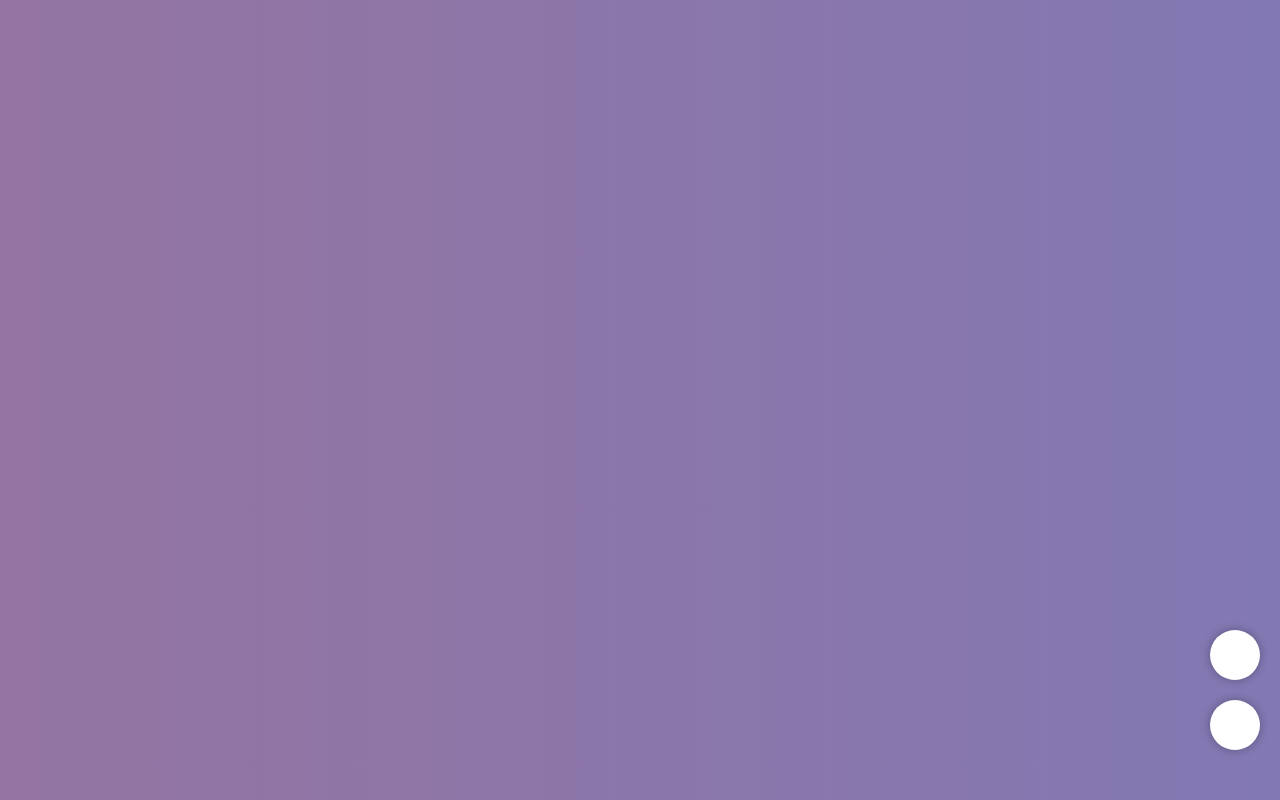
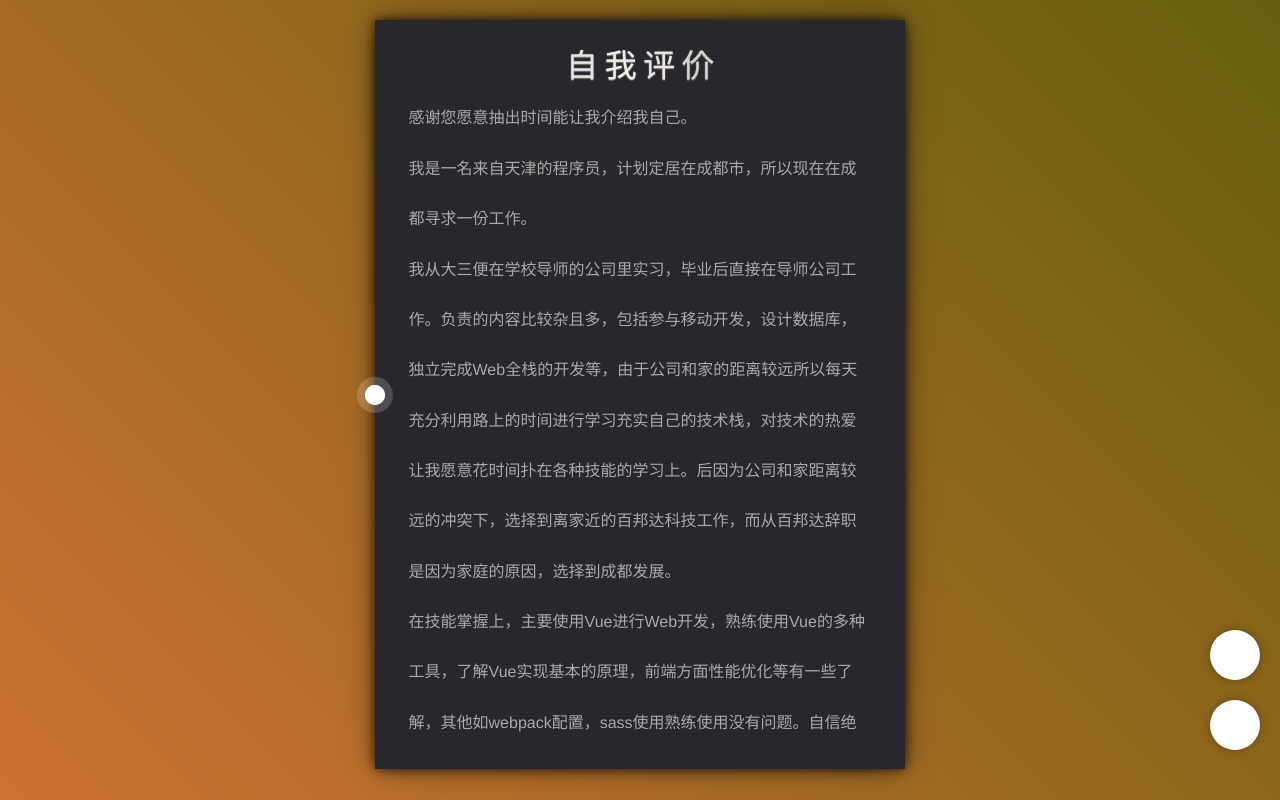
Before and after one commit to GooooogoKMC/Resume, a Vue app: page /appraisal in a window 1280 px wide. Built offline with nearby package versions, Linux system fonts and the light colour scheme; a web font is replaced by a local one.

Commit message:
修复一些小问题并将自我介绍完善

```diff
--- a/package.json
+++ b/package.json
@@ -10,7 +10,6 @@
   "dependencies": {
     "axios": "^0.18.0",
     "core-js": "^2.6.5",
-    "element-ui": "^2.8.2",
     "normalize.css": "^8.0.1",
     "register-service-worker": "^1.6.2",
     "vue": "^2.6.10",
--- /dev/null
+++ b/public/self_appraisal.js
@@ -0,0 +1 @@
+export default `<body class="view" contenteditable="true" spellcheck="false" style="overflow-y: hidden; cursor: text; height: 400px;"><p><span style="font-size: 18px;">感谢您愿意抽出时间能让我介绍我自己。</span><br></p><p><span style="font-size: 14px;">我是一名来自天津的程序员，计划定居在成都市，所以现在在成都寻求一份工作。</span></p><p><span style="font-size: 14px;">我从大三便在学校导师的公司里实习，毕业后直接在导师公司工作。负责的内容比较杂且多，包括参与移动开发，设计数据库，独立完成Web全栈的开发等，由于公司和家的距离较远所以每天充分利用路上的时间进行学习充实自己的技术栈，对技术的热爱让我愿意花时间扑在各种技能的学习上。后因为公司和家距离较远的冲突下，选择到离家近的百邦达科技工作，而从百邦达辞职是因为家庭的原因，选择到成都发展。</span></p><p><span style="font-size: 14px;">在技能掌握上，主要使用Vue进行Web开发，熟练使用Vue的多种工具，了解Vue实现基本的原理，前端方面性能优化等有一些了解，其他如webpack配置，sass使用熟练使用没有问题。自信绝大多数的前端工程需求都可以完成。熟悉服务器Win或Liux下Apache以及Nginx的配置，使用Php或nodejs进行后端程序的开发，可以进行Android应用部分功能的开发，可以配合咸鱼的fish_redux进行Flutter应用的开发。</span></p>`
--- a/src/App.vue
+++ b/src/App.vue
@@ -5,6 +5,7 @@
     <!--|-->
     <!--<router-link to="/about">About</router-link>-->
     <!--</div>-->
+    <div class="animate-bg"></div>
     <div id="content">
       <transition name="fade">
         <router-view/>
@@ -90,35 +91,57 @@ export default {
     -moz-osx-font-smoothing: grayscale;
     text-align: center;
     color: #333;
+    min-width: 960px;
 
     position: relative;
     width: 100%;
     height: 100%;
     overflow: auto;
     background-repeat: repeat;
-    background-image: linear-gradient(90deg, rgba(0, 99, 103, 0.76), rgba(66, 142, 146, 0.76),
+    /*background-image: linear-gradient(90deg, rgba(0, 99, 103, 0.76), rgba(66, 142, 146, 0.76),
       rgba(0, 54, 58, 0.76), rgba(1, 87, 155, 0.76), rgba(49, 27, 146, 0.76),
       rgba(136, 14, 79, 0.76), rgba(201, 122, 26, 0.75), rgba(194, 53, 45, 0.75),
-      rgba(63, 81, 181, 0.75), rgba(0, 96, 100, 0.76));
+      rgba(63, 81, 181, 0.75), rgba(0, 96, 100, 0.76));*/
     /*background-image: linear-gradient(90deg, #006064, #428e92,*/
     /*#00363a, #01579b, #311b92, #880e4f,*/
     /*#c97a1a, #c2352d, #3f51b5, #006064);*/
-    background-attachment: fixed;
-    background-size: 5000% 5000%;
-    animation: backgroundColorChange 2400s normal infinite linear;
-    @keyframes backgroundColorChange {
-      from {
-        background-position: 5000% 5000%;
-      }
-      to {
-        background-position: 0 0;
+    /*background-attachment: fixed;
+    background-size: 5000% 5000%;*/
+    /*background-image: linear-gradient(135deg, #667eea 0%, #764ba2 100%);*/
+    /*animation: backgroundColorChange 6s normal infinite linear;*/
+    /*@keyframes backgroundColorChange {*/
+      /*from {*/
+        /*!*background-position: 5000% 5000%;*!*/
+        /*filter: hue-rotate(0deg);*/
+      /*}*/
+      /*to {*/
+        /*!*background-position: 0 0;*!*/
+        /*filter: hue-rotate(360deg);*/
+      /*}*/
+    /*}*/
+    .animate-bg{
+      position: fixed;
+      top: 0;
+      right: 0;
+      bottom: 0;
+      left: 0;
+      z-index: 1;
+      background-image: linear-gradient(45deg, #667eea 0%, #764ba2 100%);
+      animation: backgroundColorChange 12s normal infinite linear;
+      @keyframes backgroundColorChange {
+        from {
+          /*background-position: 5000% 5000%;*/
+          filter: hue-rotate(0deg);
+        }
+        to {
+          /*background-position: 0 0;*/
+          filter: hue-rotate(360deg);
+        }
       }
     }
-
     #content {
       position: relative;
-      min-width: 960px;
-
+      z-index: 2;
       .fade-enter-active,
       .fade-leave-active {
         position: absolute;
@@ -146,6 +169,7 @@ export default {
       position: fixed;
       right: 20px;
       bottom: 30px;
+      z-index: 3;
       .iconfont{
         $size: 50;
         background: #fff;
--- a/src/components/AboutBase.vue
+++ b/src/components/AboutBase.vue
@@ -8,6 +8,7 @@
     </div>
     <div class="lead">
       <div class="triangle"/>
+      <div class="shadow-container">
         <div class="bloc">
           <div class="title theme-select">专业技能</div>
           <div class="content professional-skill">
@@ -35,6 +36,7 @@
             <div class="line">
               <div class="iconfont icon theme-select">&#xe7a5;</div>
               <div class="tale theme-select">{{baseInfo.location}}</div>
+            </div>
           </div>
         </div>
       </div>
@@ -184,6 +186,16 @@ export default {
       left: $baseLeadLeft + rem;
       padding-top: $baseLeadBeforeHeight * 2 + rem;
       background: $pageSubThemeColor;
+      overflow: hidden;
+
+      .shadow-container{
+        width: 100%;
+        height: 100%;
+        box-sizing: content-box;
+        overflow-x: hidden;
+        overflow-y: scroll;
+        padding-right: 15px;
+      }
 
       &:before,
       &:after {
--- a/src/conf/router/index.js
+++ b/src/conf/router/index.js
@@ -12,14 +12,17 @@ export default new Router({
       path: '/',
       name: 'home',
       component: Home,
-    },
-    {
+    }, {
       path: '/about',
       name: 'about',
       // route level code-splitting
       // this generates a separate chunk (about.[hash].js) for this route
       // which is lazy-loaded when the route is visited.
       component: () => import(/* webpackChunkName: "about" */ '../../views/About.vue'),
+    }, {
+      path: '/appraisal',
+      name: 'appraisal',
+      component: () => import('../../views/SelfAppraisal.vue'),
     },
   ],
 });
--- a/src/views/About.vue
+++ b/src/views/About.vue
@@ -3,7 +3,7 @@
     <router-link :to="{name:'home'}" tag="div" class="pre"></router-link>
     <about-base/>
     <about-detail/>
-    <div :to="{name:'home'}" tag="div" class="forward"></div>
+    <router-link :to="{name:'appraisal'}" tag="div" class="forward"></router-link>
   </div>
 </template>
 
--- a/src/views/SelfAppraisal.vue
+++ b/src/views/SelfAppraisal.vue
@@ -1,13 +1,148 @@
 <template>
-
+  <div class="self-appraisal">
+    <router-link :to="{name:'about'}" tag="div" class="pre"></router-link>
+    <div class="title">
+      <span v-for="(word, index) in '自我评价'.split('')" :key="index" :class="'jump-'+index">{{word}}</span>
+    </div>
+    <div class="content">
+      <div class="shadow-container" v-html="selfAppraisal"></div>
+    </div>
+  </div>
 </template>
 
 <script>
-  export default {
-    name: 'SelfAppraisal'
-  };
+import selfAppraisal from '../../public/self_appraisal';
+
+export default {
+  name: 'SelfAppraisal',
+  data() {
+    return {
+      selfAppraisal,
+    };
+  },
+};
 </script>
 
+
+<style scoped lang="scss">
+  $pageThemeColor: #28272B;
+  .self-appraisal {
+    position: relative;
+    width: 7.94rem;
+    height: 11.23rem;
+    background: $pageThemeColor;
+    margin: .3rem auto;
+    padding: .4rem .5rem;
+    box-sizing: border-box;
+    box-shadow: 0 0 10px 0 rgba(0, 0, 0, .7), 0 0 30px -5px rgba(0, 0, 0, .7);
+    border-top: 1px solid transparent;
+    display: flex;
+    flex-direction: column;
+    justify-content: flex-start;
+    align-items: center;
+
+    .pre {
+      $nextPageSize: .3;
+      position: absolute;
+      left: 0;
+      top: 50%;
+      z-index: 9;
+      width: $nextPageSize + rem;
+      height: $nextPageSize + rem;
+      background: #fff;
+      border-radius: 50%;
+      cursor: pointer;
+      transition: all .3s ease-in-out;
+      transform: translate(-50%, -50%);
+
+      &:hover {
+        transform: translate(-50%, -50%) scale(1.3);
+      }
+
+      &:before,
+      &:after {
+        content: '';
+        display: block;
+        position: absolute;
+        top: 50%;
+        left: 50%;
+        background: #fff;
+        border-radius: 50%;
+        transform: translate(-50%, -50%);
+        animation: wave 1s infinite ease-in-out;
+      }
+
+      &:after {
+        animation-delay: .3s;
+      }
+
+      @keyframes wave {
+        from {
+          width: $nextPageSize + rem;
+          height: $nextPageSize + rem;
+          opacity: 1;
+        }
+        to {
+          width: $nextPageSize * 2 + rem;
+          height: $nextPageSize * 2 + rem;
+          opacity: 0;
+        }
+      }
+    }
+
+    .title {
+      font-size: .48rem;
+      color: #ccc;
+
+      span {
+        display: inline-block;
+        margin: 0 .05rem;
+        border-radius: .04rem;
+        text-align: center;
+        text-shadow: 0 1px 1px #857a68, 0px 0px 1px #fff;
+        animation: jump-text infinite 3s ease-in-out;
+      }
+
+      @keyframes jump-text {
+        0% {
+          color: #ccc;
+        }
+
+        50% {
+          color: #eee;
+        }
+
+        100% {
+          color: #ccc;
+        }
+      }
+      @for $i from 1 to 5 {
+        span.jump-#{$i} {
+          animation-delay: 500ms * $i;
+        }
+      }
+    }
+    .content{
+      flex-grow: 1;
+      overflow: hidden;
+      .shadow-container{
+        width: 100%;
+        height: 100%;
+        overflow: auto;
+        box-sizing: content-box;
+        padding-right: .13rem;
+      }
+    }
+  }
+</style>
 <style scoped>
-
+  .content >>>p{
+    margin: 0;
+    color: #aaa;
+    text-align: left;
+    line-height: 0.5rem;
+  }
+  .content >>>p span{
+      font-size: .24rem !important;
+  }
 </style>
```
Also changed, not shown: 1 other file (tests, documents, lock files or other folders). Lines whose indentation alone changed are shown as unchanged.
